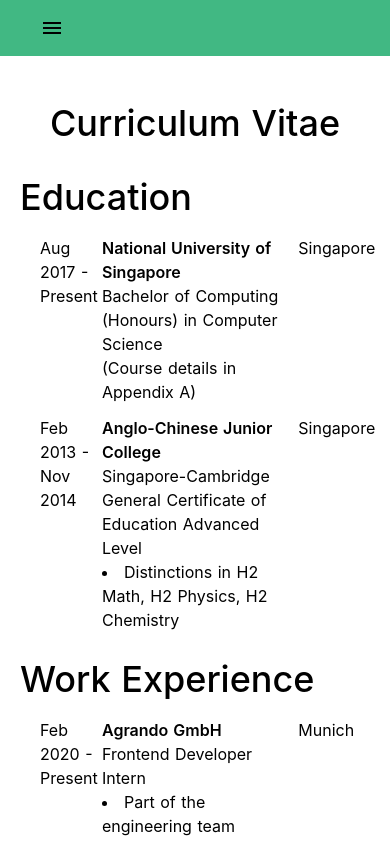
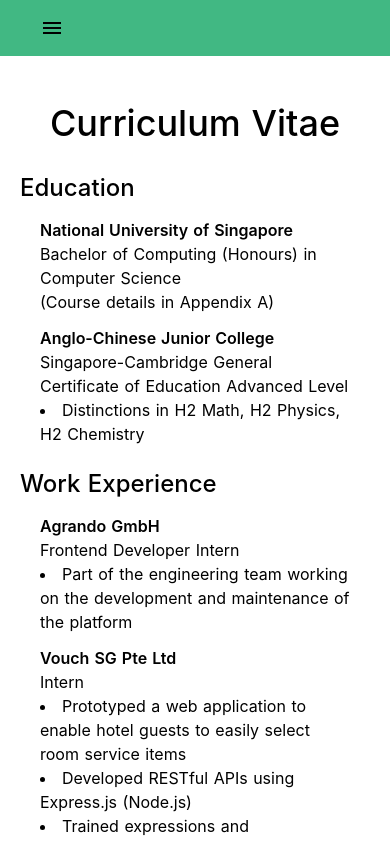
Before and after one commit to wailunlim/my-new-site, a Nuxt app: page /curriculum-vitae in a window 390 px wide. Shown: the top 841 px of the page. Built offline with nearby package versions, Linux system fonts and the light colour scheme.

Commit message:
Update CV's mobile view

```diff
--- a/components/curriculum-vitae/Appendix/index.vue
+++ b/components/curriculum-vitae/Appendix/index.vue
@@ -1,5 +1,5 @@
 <template>
-  <div class="flex flex-col mt-8">
+  <div class="flex flex-col mt-8 hidden md:block">
     <p class="font-bold flex self-end w-1/6 mr-5">
       APPENDIX
     </p>
--- a/components/curriculum-vitae/common/Segment/index.vue
+++ b/components/curriculum-vitae/common/Segment/index.vue
@@ -1,6 +1,6 @@
 <template>
   <div class="mb-5">
-    <p class="font-medium text-4xl mb-3">
+    <p class="font-medium text-2xl md:text-4xl mb-3">
       {{ title }}
     </p>
     <slot />
--- a/components/curriculum-vitae/common/SegmentPiece/index.vue
+++ b/components/curriculum-vitae/common/SegmentPiece/index.vue
@@ -1,6 +1,6 @@
 <template>
   <div class="flex justify-between px-5 mb-3">
-    <div class="flex-grow-0 flex-shrink-0 w-1/5">
+    <div class="flex-grow-0 flex-shrink-0 w-1/5 pr-2 hidden md:block">
       <slot name="leftCol" />
     </div>
     <div class="flex-grow flex-shrink">
@@ -9,7 +9,7 @@
       </p>
       <slot name="body" />
     </div>
-    <div class="flex-grow-0 flex-shrink-0 w-1/6">
+    <div class="flex-grow-0 flex-shrink-0 w-1/6 pl-2 hidden md:block">
       <slot name="rightCol" />
     </div>
   </div>
```
